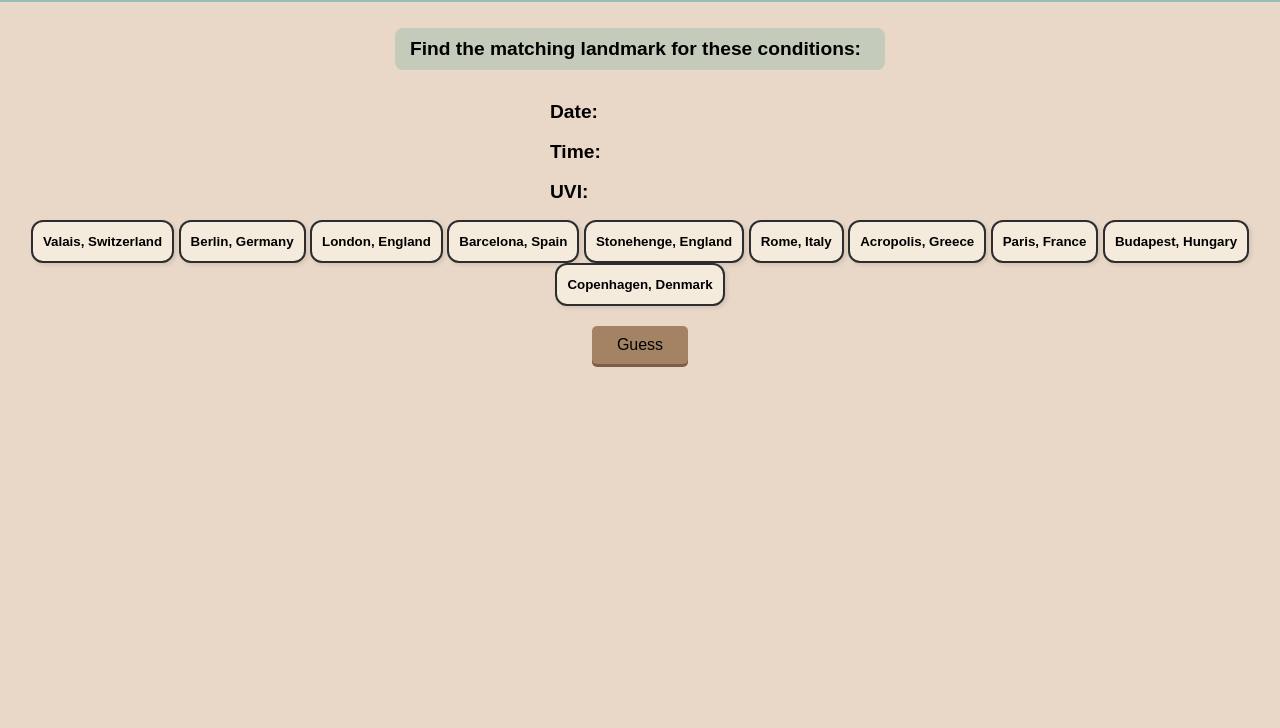
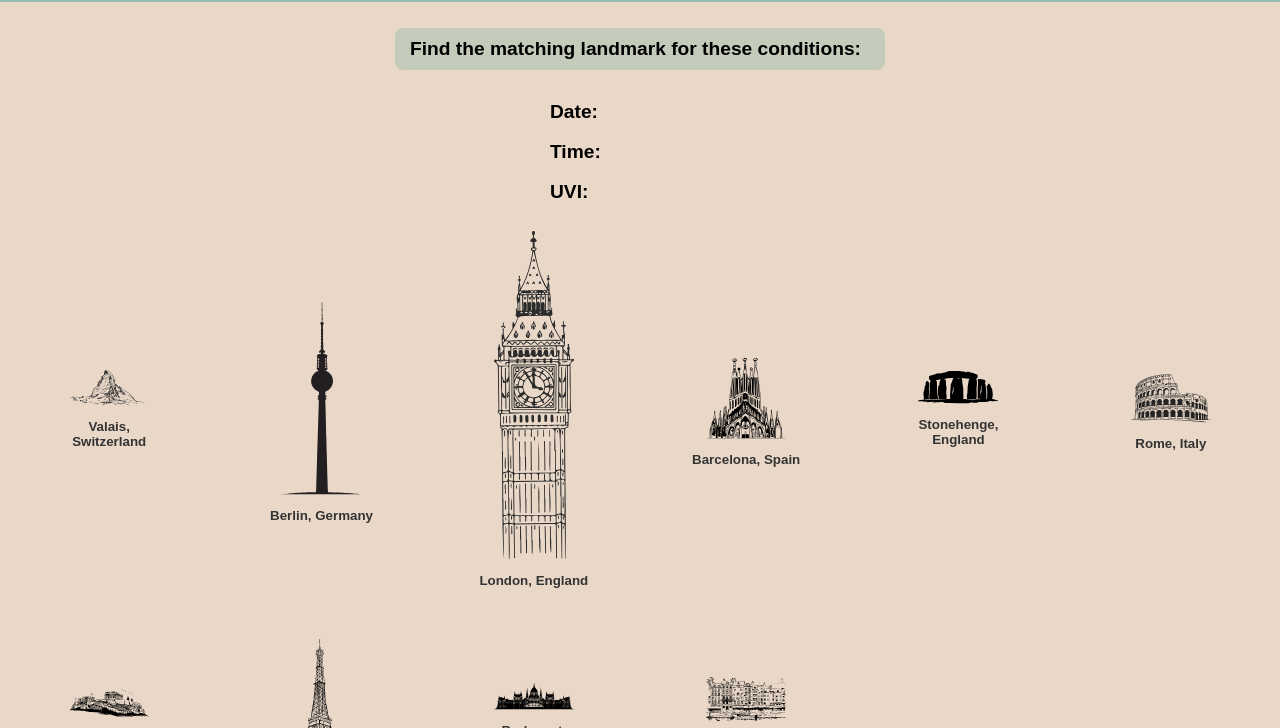
Before and after one commit to luginbuehlnic/uvGame_IM3, a plain HTML site: page game.html in a window 1280 px wide. Shown: the part 72-800 px from the top of the page. Drawn offline with nearby package versions, Linux system fonts and the light colour scheme; no server answers.

Commit message:
layout guess buttons

```diff
--- a/game.html
+++ b/game.html
@@ -35,19 +35,49 @@
                 <span class="condition-value" id="IdUVI"></span>
             </p>
         </div>
-        <div id="locations-container">
-            <button class="location-btn" data-location="Valais, Switzerland">Valais, Switzerland</button>
-            <button class="location-btn" data-location="Berlin, Germany">Berlin, Germany</button>
-            <button class="location-btn" data-location="London, England">London, England</button>
-            <button class="location-btn" data-location="Barcelona, Spain">Barcelona, Spain</button>
-            <button class="location-btn" data-location="Stonehenge, England">Stonehenge, England</button>
-            <button class="location-btn" data-location="Rome, Italy">Rome, Italy</button>
-            <button class="location-btn" data-location="Acropolis, Greece">Acropolis, Greece</button>
-            <button class="location-btn" data-location="Paris, France">Paris, France</button>
-            <button class="location-btn" data-location="Budapest, Hungary">Budapest, Hungary</button>
-            <button class="location-btn" data-location="Copenhagen, Denmark">Copenhagen, Denmark</button>
+        <div id="location-container">
+            <button class="location-btn" data-location="Valais, Switzerland">
+                <img src="../image/Valais.svg" alt="Valais" class="location-img">
+                Valais, Switzerland
+            </button>
+            <button class="location-btn" data-location="Berlin, Germany">
+                <img src="../image/Berlin.svg" alt="Berlin" class="location-img">
+                Berlin, Germany
+            </button>
+            <button class="location-btn" data-location="London, England">
+                <img src="../image/London.svg" alt="London" class="location-img">
+                London, England
+            </button>
+            <button class="location-btn" data-location="Barcelona, Spain">
+                <img src="../image/Barcelona.svg" alt="Barcelona" class="location-img">
+                Barcelona, Spain
+            </button>
+            <button class="location-btn" data-location="Stonehenge, England">
+                <img src="../image/Stonehenge.svg" alt="Stonehenge" class="location-img">
+                Stonehenge, England
+            </button>
+            <button class="location-btn" data-location="Rome, Italy">
+                <img src="../image/Rome.svg" alt="Rome" class="location-img">
+                Rome, Italy
+            </button>
+            <button class="location-btn" data-location="Acropolis, Greece">
+                <img src="../image/Athen.svg" alt="Acropolis" class="location-img">
+                Acropolis, Greece
+            </button>
+            <button class="location-btn" data-location="Paris, France">
+                <img src="../image/Paris.svg" alt="Paris" class="location-img">
+                Paris, France
+            </button>
+            <button class="location-btn" data-location="Budapest, Hungary">
+                <img src="../image/Budapest.svg" alt="Budapest" class="location-img">
+                Budapest, Hungary
+            </button>
+            <button class="location-btn" data-location="Copenhagen, Denmark">
+                <img src="../image/Copenhagen.svg" alt="Copenhagen" class="location-img">
+                Copenhagen, Denmark
+            </button>
         </div>
         <button id="guessButton" disabled=>Guess</button>
-        <p id="result"></p>
+        <!-- <p id="result"></p> -->
         <script src='scripts/loadData.js'></script>
     </body>
--- a/scripts/loadData.js
+++ b/scripts/loadData.js
@@ -46,13 +46,6 @@ document.addEventListener("DOMContentLoaded", () => {
 
 
         guessButton.addEventListener("click", () => {
-        if (selectedLocation === searchedLocation) {
-            result.textContent = `Richtig! ${searchedLocation} war korrekt.`;
-            result.style.color = "green";
-        } else {
-            result.textContent = `Falsch! Die richtige Antwort war: ${searchedLocation}`;
-            result.style.color = "red";
-        }
             // const url = `correct.html?selected=${encodeURIComponent(selectedLocation)}&correct=${encodeURIComponent(searchedLocation )}&timestamp=${encodeURIComponent(searchedTimestamp)}`;
             sessionStorage.setItem('selected', selectedLocation);
             sessionStorage.setItem('correct', searchedLocation);
--- a/styles/style.css
+++ b/styles/style.css
@@ -1,7 +1,7 @@
 body {
     background-color: #E9D8C8;
     display: block;
-    overflow: hidden;
+    overflow: auto;
     justify-content: center;
     align-items: center;
     min-height: 100vh;
@@ -196,44 +196,57 @@ ol {
 
 #location-container{
     display: grid;
-    grid-template-columns: repeat(auto-fill, minmax(180px, 1fr));
-    gap: 20px;
-    max-width: 900px;
-    margin: 0 auto;
+    grid-template-columns: repeat(auto-fit, minmax(160px, 1fr));
+    gap: 24px;
+    max-width: 1250px;
+    margin: 10px auto;
+    justify-items: center;
+    align-items: center;
+    /* padding: 10px; */
 }
 
-
-
 .location-btn {
-    background-color: #f4ebdd;
-    border: 2px solid #2d2d2d;
+    background-color: transparent;
+    border: 0px solid transparent;
     border-radius: 12px;
-    padding: 12px 10px;
+    padding: 12px;
+    width: 140px;
+    text-align: center;
     cursor: pointer;
     font-weight: bold;
-    transition: all 0.2s ease;
-    box-shadow: 2px 2px 4px rgba(0,0,0,0.1);
+    color: #333;
+    transition: all 0.25s ease;
+}
 
-  /* margin: 4px;
-  padding: 8px 12px;
-  border-radius: 6px;
-  border: 1px solid #ccc;
-  background-color: #f5f5f5;
-  cursor: pointer;
-  transition: background 0.2s; */
+.location-btn:nth-child(odd) {
+    transform: translateY(-1.5px);
+}
+.location-btn:nth-child(even) {
+    transform: translateY(1.5px);
+}
+
+.location-btn img.location-img {
+    width: 80px;
+    height: auto;
+    margin-bottom: 10px;
+    transition: transform 0.3s ease;
 }
 
 .location-btn:hover {
-    background-color: #e5d8c5;
-    transform: translateY(-2px);
-
-  /* background-color: #e0e0e0; */
+    transform: translateY(-3px);
+    box-shadow: 0 2px 6px rgba(0,0,0,0.08);
 }
 
 .location-btn.selected {
-  background-color: #93C5FD; /* helles Blau */
-  border-color: #3B82F6;
-  color: white;
+  background-color: #C4CBBA;
+  /* border-color: #3B82F6; */
+  /* color: white; */
+  transform: translateY(-3px);
+    box-shadow: 0 2px 6px rgba(0,0,0,0.08);
+}
+
+.location-btn img.location-img.selected {
+    transform: scale(1.5);
 }
 
 #guessButton {
@@ -246,6 +259,7 @@ ol {
     font-size: 1em;
     box-shadow: 0 3px 0 #7b5e47;
     margin-top: 20px;
+    margin-bottom: 20px;
     text-decoration: none;
     display: inline-block;
     text-align: center;
```
Also changed, not shown: scripts/result.js (+1 -12 lines), image/Athen.svg (added), image/Barcelona.svg (added), image/Berlin.svg (added), image/Budapest.svg (added), image/Copenhagen.svg (added), image/London.svg (added), image/Paris.svg (added), image/Rome.svg (added), image/Stonehenge.svg (added), image/Valais.svg (added), 1 other file.
